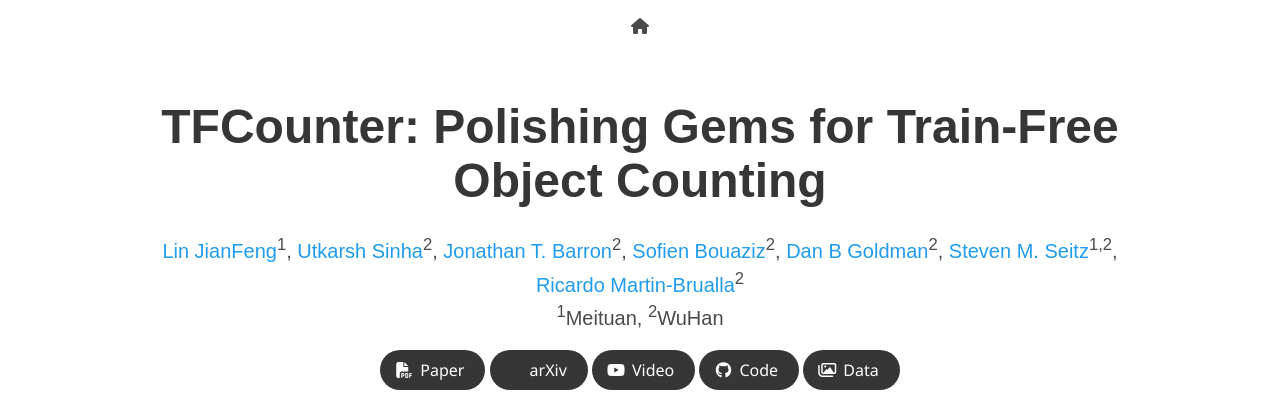
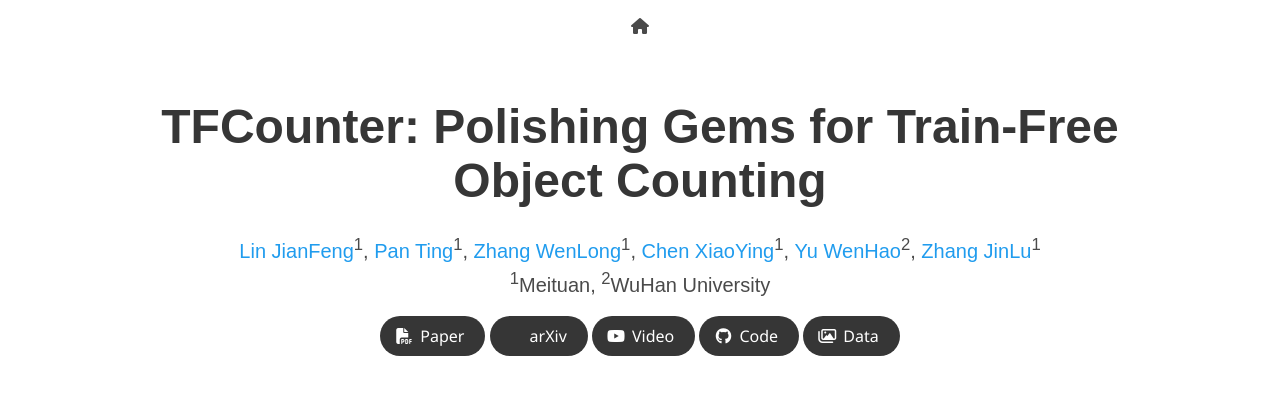
Before and after one commit to tfcounter/tfcounter.github.io, a plain HTML site: page index.html in a window 1280 px wide. Shown: the top 399 px of the page. Drawn offline with nearby package versions, Linux system fonts and the light colour scheme; some icons are missing; a web font is replaced by a local one.

Commit message:
just edit author

```diff
--- a/index.html
+++ b/index.html
@@ -72,27 +72,24 @@
             <span class="author-block">
               <a href="https://ventlam.xyz">Lin JianFeng</a><sup>1</sup>,</span>
             <span class="author-block">
-              <a href="https://utkarshsinha.com">Utkarsh Sinha</a><sup>2</sup>,</span>
+              <a href="https://ventlam.xyz">Pan Ting</a><sup>1</sup>,</span>
             <span class="author-block">
-              <a href="https://jonbarron.info">Jonathan T. Barron</a><sup>2</sup>,
+              <a href="http://ventlam.xyz">Zhang WenLong</a><sup>1</sup>,
             </span>
             <span class="author-block">
-              <a href="http://sofienbouaziz.com">Sofien Bouaziz</a><sup>2</sup>,
+              <a href="https://www.danbgoldman.com">Chen XiaoYing</a><sup>1</sup>,
             </span>
             <span class="author-block">
-              <a href="https://www.danbgoldman.com">Dan B Goldman</a><sup>2</sup>,
+              <a href="https://homes.cs.washington.edu/~seitz/">Yu WenHao</a><sup>2</sup>,
             </span>
             <span class="author-block">
-              <a href="https://homes.cs.washington.edu/~seitz/">Steven M. Seitz</a><sup>1,2</sup>,
-            </span>
-            <span class="author-block">
-              <a href="http://www.ricardomartinbrualla.com">Ricardo Martin-Brualla</a><sup>2</sup>
+              <a href="http://www.ricardomartinbrualla.com">Zhang JinLu</a><sup>1</sup>
             </span>
           </div>
 
           <div class="is-size-5 publication-authors">
             <span class="author-block"><sup>1</sup>Meituan,</span>
-            <span class="author-block"><sup>2</sup>WuHan</span>
+            <span class="author-block"><sup>2</sup>WuHan University</span>
           </div>
 
           <div class="column has-text-centered">
```
